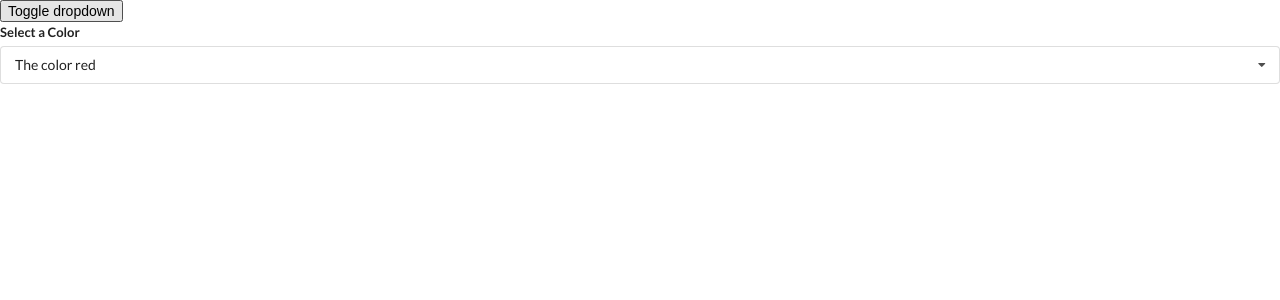
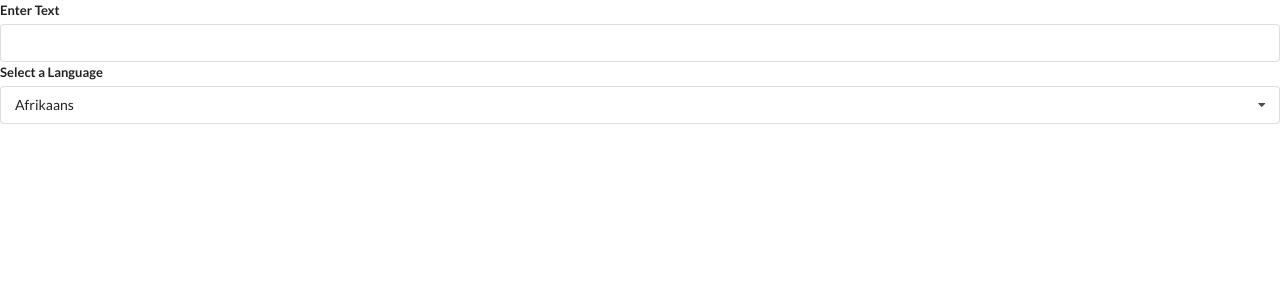
Before and after one commit to VladChepurnoj/widget-react, a React (Create React App) app: page / in a window 1280 px wide. Shown: the top 300 px of the page. Built offline with nearby package versions, Linux system fonts and the light colour scheme.

Commit message:
Adding the Language Input

```diff
--- a/src/App.js
+++ b/src/App.js
@@ -2,6 +2,7 @@
 import Accordion from "./components/Accordion";
 import Search from "./components/Search";
 import Dropdown from "./components/Dropdown";
+import Translate from "./components/Translate";
 
 const items = [
   {
@@ -34,21 +35,9 @@
 ];
 
 const App = () => {
-  const [selected, setSelected] = useState(options[0]);
-  const [showDropdown, setShowDropdown] = useState(true);
-
   return (
     <div>
-      <button onClick={() => setShowDropdown(!showDropdown)}>
-        Toggle dropdown
-      </button>
-      {showDropdown ? (
-        <Dropdown
-          selected={selected}
-          onSelectedChange={setSelected}
-          options={options}
-        />
-      ) : null}
+      <Translate />
     </div>
   );
 };
--- a/src/components/Dropdown.js
+++ b/src/components/Dropdown.js
@@ -1,6 +1,6 @@
 import React, { useState, useEffect, useRef } from "react";
 
-const Dropdown = ({ options, selected, onSelectedChange }) => {
+const Dropdown = ({ label, options, selected, onSelectedChange }) => {
   const [open, setOpen] = useState(false);
   const ref = useRef();
 
@@ -40,7 +40,7 @@
   return (
     <div ref={ref} className='ui form'>
       <div className='field'>
-        <label className='label'>Select a Color</label>
+        <label className='label'>{label}</label>
         <div
           onClick={() => setOpen(!open)}
           className={`ui selection dropdown ${open ? "visible active" : ""}`}
--- /dev/null
+++ b/src/components/Translate.js
@@ -0,0 +1,45 @@
+import React, { useState } from "react";
+import Dropdown from "./Dropdown";
+
+const options = [
+  {
+    label: "Afrikaans",
+    value: "af",
+  },
+  {
+    label: "Arabic",
+    value: "ar",
+  },
+  {
+    label: "Hindi",
+    value: "hi",
+  },
+  {
+    label: "Dutch",
+    value: "nl",
+  },
+];
+
+const Translate = () => {
+  const [language, setLanguage] = useState(options[0]);
+  const [text, setText] = useState("");
+
+  return (
+    <div>
+      <div className='ui form'>
+        <div className='field'>
+          <label>Enter Text</label>
+          <input value={text} onChange={(e) => setText(e.target.value)} />
+        </div>
+      </div>
+      <Dropdown
+        label='Select a Language'
+        selected={language}
+        onSelectedChange={setLanguage}
+        options={options}
+      />
+    </div>
+  );
+};
+
+export default Translate;
```
